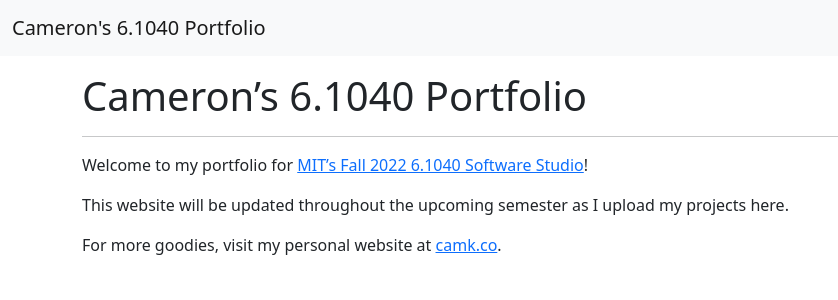
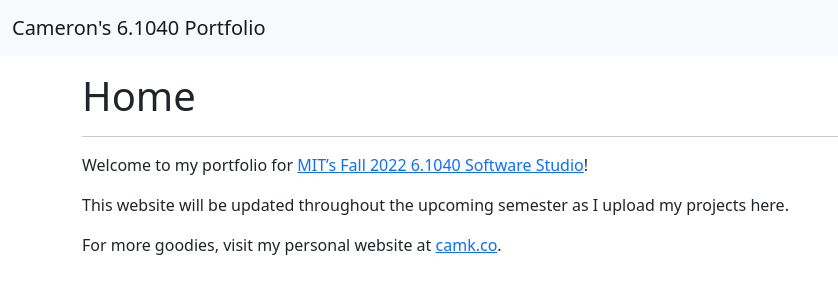
Before and after one commit to camtheman256/61040, a Jekyll site: the page built from index.md, in a window 1280 px wide. Shown: the top 300 px of the page, without its empty margins (0-838 px from the left). Built offline with Jekyll 4.4.1, drawn with Linux system fonts in a browser that asks for light colours; our own code applies the rules of GitHub Pages for plain Markdown files.

Commit message:
change home title

```diff
--- a/index.md
+++ b/index.md
@@ -3,7 +3,7 @@ title: Home
 description: Cameron's project portfolio for 6.1040 Fall 2022
 ---
 
-# Cameron's 6.1040 Portfolio
+# Home
 ---
 
 Welcome to my portfolio for [MIT's Fall 2022 6.1040 Software Studio](https://61040-fa22.github.io/){:target="_blank"}!
```
